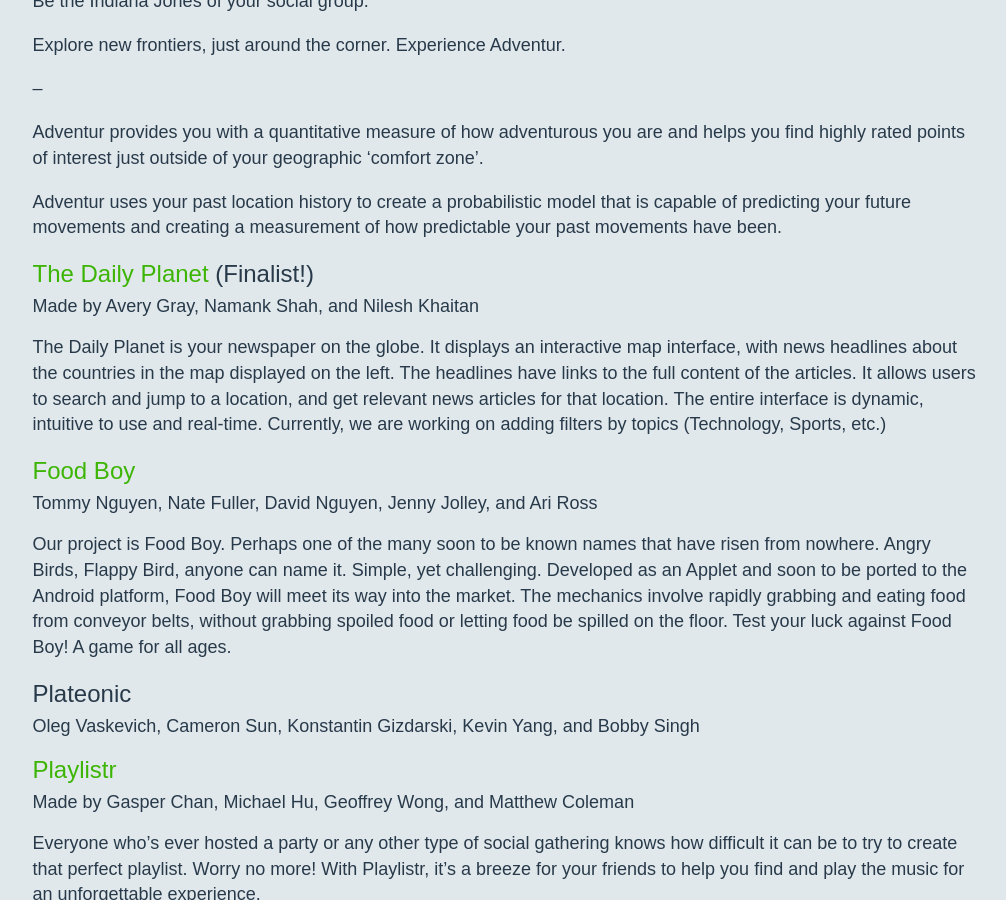
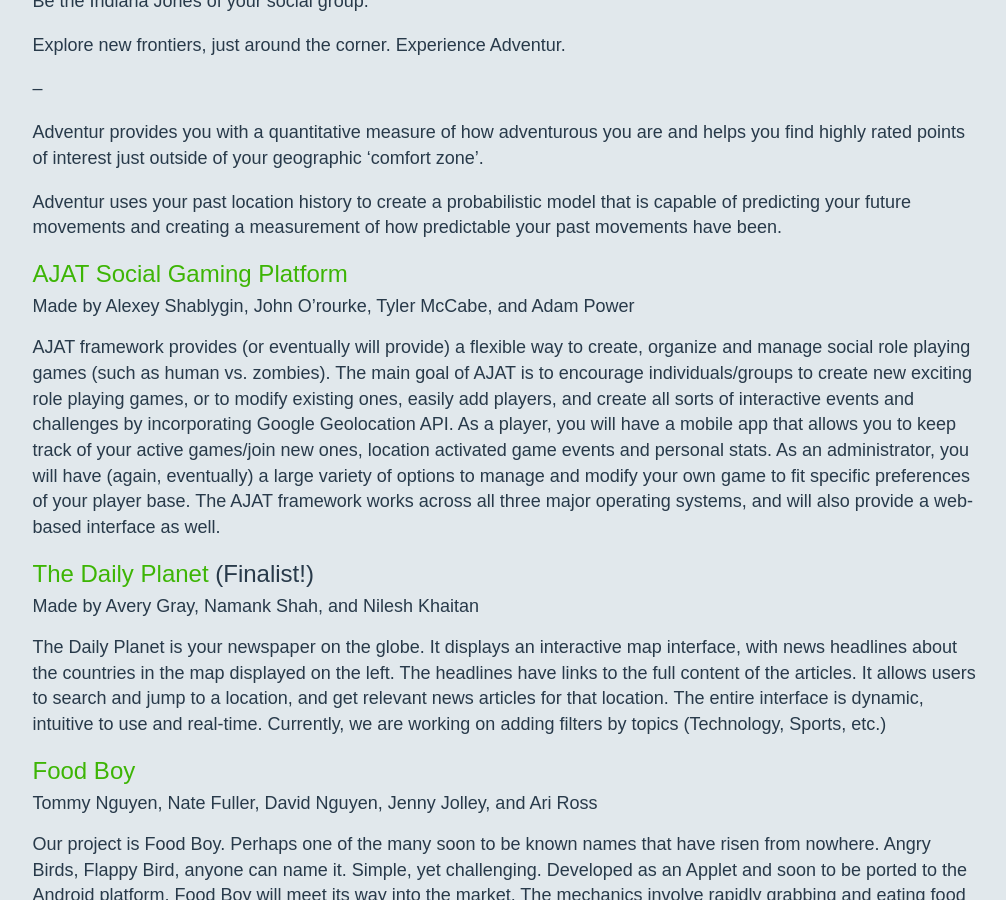
Before and after one commit to HackBeanpot/Projects, a Jekyll site: the page built from 2014-projects.md, in a window 1280 px wide and 900 px high, scrolled down 2030 px. Shown: the whole window, without its empty margins (135-1141 px from the left). Built offline with Jekyll 4.4.1, drawn with Linux system fonts in a browser that asks for light colours; Markdown is read by kramdown in place of the engine named in the settings; some of the changed text lies outside the part shown.

Commit message:
added Twitgram, AJAT, selfiEE, Gather This

```diff
--- a/2014-projects.md
+++ b/2014-projects.md
@@ -93,6 +93,21 @@
 Adventur uses your past location history to create a probabilistic model that is
 capable of predicting your future movements and creating a measurement of how
 predictable your past movements have been.
+
+### [AJAT Social Gaming Platform](https://github.com/AJATInc/AJATDC) ###
+#### Made by Alexey Shablygin, John O'rourke, Tyler McCabe, and Adam Power ####
+
+AJAT framework provides (or eventually will provide) a flexible way to create,
+organize and manage social role playing games (such as human vs. zombies). The
+main goal of AJAT is to encourage individuals/groups to create new exciting role
+playing games, or to modify existing ones, easily add players, and create all
+sorts of interactive events and challenges by incorporating Google Geolocation
+API. As a player, you will have a mobile app that allows you to keep track of
+your active games/join new ones, location activated game events and personal
+stats. As an administrator, you will have (again, eventually) a large variety of
+options to manage and modify your own game to fit specific preferences of your
+player base. The AJAT framework works across all three major operating systems,
+and will also provide a web-based interface as well.
 
 ### [The Daily Planet](http://namank.github.io/DailyPlanet/) (Finalist!) ###
 #### Made by Avery Gray, Namank Shah, and Nilesh Khaitan ####
@@ -211,6 +226,14 @@
 
 We've made a challenge app that actually works.
 
+### [Gather This](https://play.google.com/store/apps/details?id=com.oscode.gatherthis) ###
+#### Made by Oscar Lee Spencer III ####
+
+It is a mobile application that assists the Magic: The Gathering player. It
+features a life counter, one that is simple and easy to use. It also allows the
+user to browse any card in the game, and features the full comprehensive
+rulebook.
+
 ### [General Chombie](http://generalchombie.com) ###
 #### Made by Marco Chiang and Steven Tso ####
 
@@ -230,6 +253,23 @@
 to make sure they are on schedule to make sure they can get to the important
 things in their day.
 
+### [#selfiEE](https://github.com/themeh) ###
+#### Made by Zachary Goodman and Omid Meh ####
+
+Uses webcam to recognize facial emotions, transmits information over a wireless
+network to an LED grid smiley face that mimics the emotion.
+
+### [Twitgram](http://twitgram.herokuapp.com) ###
+#### Made by Daniel Jay "DJ" Hartman and Andrew "The Grand Poobah" Reda ####
+
+Twitgram is going to disrupt the funny internet content generated from your
+data." We expect a valuation similar to snapchat, but more than 3bn because it's
+like a combination of twitter AND instagram.
+
+But really, we were inspired by the webcomics "a softer world and "Twitter: The
+Comic" as well as projects like #wwis. Generate a fun comic from your instagrams
+and tweets!
+
 ### [valas (the Vengeful Auth.Log Analysis Script)](https://github.com/markmossberg/valas) ###
 #### Made by Mark Mossberg ####
 
```
